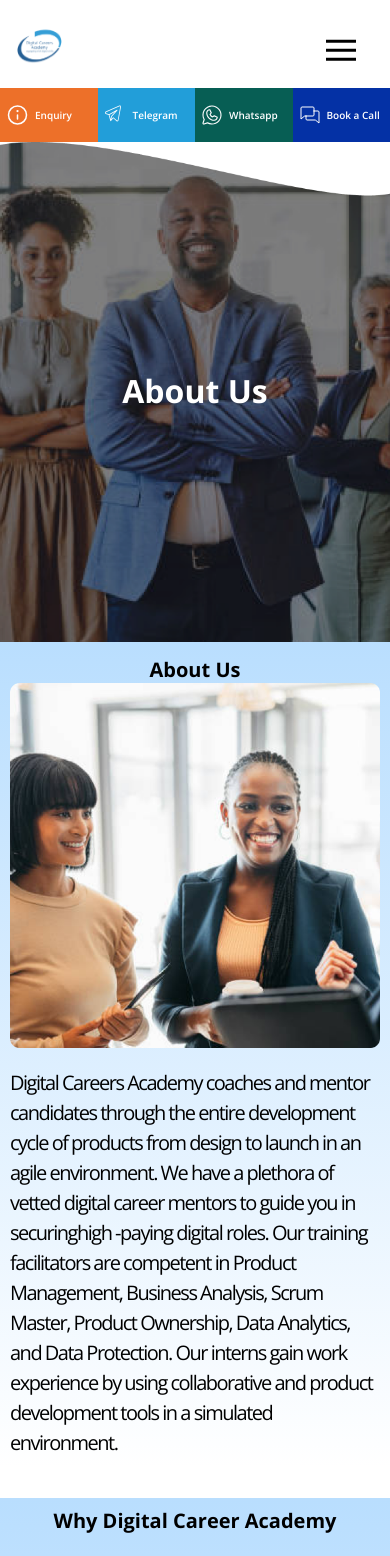
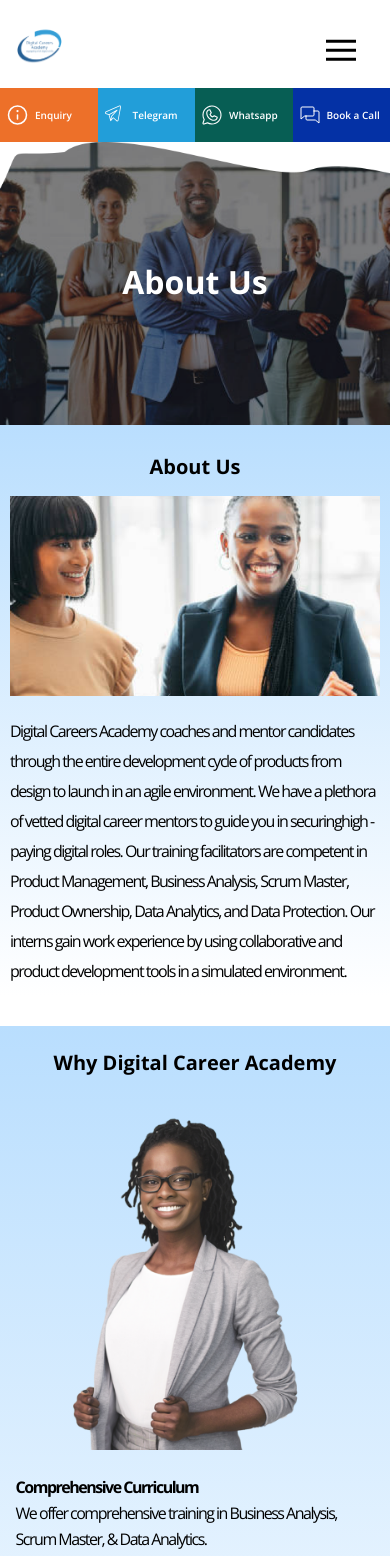
Before and after one commit to Akinyemi04/digital, a React (Create React App) app: page /about in a window 390 px wide. Shown: the top 1556 px of the page. Built offline with nearby package versions, Linux system fonts and the light colour scheme; a web font is replaced by a local one.

Commit message:
fixing some issues in faq and about us page

```diff
--- a/src/Components/About.css
+++ b/src/Components/About.css
@@ -444,3 +444,33 @@
         padding-top: 20px;
     }
  }
+
+ @media screen and (max-width:500px) {
+    .about-container img{
+        height: 283px;
+    }
+    .about-us-col-1 img{
+        height: 200px;
+        margin-top: 16px;
+    }
+    .about-us-col-2 p{
+        font-size: 16px;
+    }
+    .mobile-h2{
+        padding-top: 24px;
+    }
+    .why-us img{
+        height: 350px;
+    }
+    .flex-items-2{
+        margin: 30px 4vw 65px;
+    }
+    .team p{
+        font-size: 14px;
+        font-weight:600;
+        margin-top:20px;
+    }
+    .titles h3{
+        margin-top: 16px;
+    }
+ }
--- a/src/Components/About.js
+++ b/src/Components/About.js
@@ -5,33 +5,45 @@
 import whyImg from "./images/img3.png";
 import team1Img from "./images/img6.png";
 import team2Img from "./images/img7.png";
+import ScrollToTop from "./ScrollToTop";
+import { useDispatch } from "react-redux";
+import { useEffect } from "react";
+
 const About = () => {
+  const dispatch = useDispatch();
+  useEffect(() => {
+    window.history.scrollRestoration = "manual";
+    window.removeEventListener("scroll", ScrollCheck);
+  }, [dispatch]);
+
+  function ScrollCheck() {}
   return (
     <div>
+      <ScrollToTop />
       <div className="about-container">
         <img alt="HeroImg" src={bg} />
         <h1>About Us</h1>
       </div>
       <div class="about-us">
         <div class="about-us-flex">
-        <h1 className="mobile-h2">About Us</h1>
+          <h1 className="mobile-h2">About Us</h1>
           <div class=" about-us-col-1">
             <img class="img-fluid" src={abtImg} alt="" />
           </div>
-          <div
-            class=" about-us-col-2"
-          >
+          <div class=" about-us-col-2">
             <h2>About Us</h2>
             <p>
-              Digital Careers Academy coaches and mentor candidates<br /> through the
-              entire development cycle of products from design <br /> to launch in an
-              agile environment. We have a plethora of<br /> vetted digital career
-              mentors to guide you in securinghigh <br /> -paying digital roles. <br /> Our
-              training facilitators are competent in Product <br /> Management,
-              Business Analysis, Scrum Master, Product<br /> Ownership, Data
-              Analytics, and Data Protection. Our interns gain <br /> work experience
-              by using collaborative and product development tools in a
-              simulated environment.
+              Digital Careers Academy coaches and mentor candidates
+              <br /> through the entire development cycle of products from
+              design <br /> to launch in an agile environment. We have a
+              plethora of
+              <br /> vetted digital career mentors to guide you in securinghigh{" "}
+              <br /> -paying digital roles. <br /> Our training facilitators are
+              competent in Product <br /> Management, Business Analysis, Scrum
+              Master, Product
+              <br /> Ownership, Data Analytics, and Data Protection. Our interns
+              gain <br /> work experience by using collaborative and product
+              development tools in a simulated environment.
             </p>
           </div>
         </div>
@@ -43,31 +55,25 @@
             <h2 className="desk-h2">Why Digital Career Academy</h2>
             <p>
               <b>Comprehensive Curriculum</b> <br />
-               We offer comprehensive training in
-              Business Analysis, Scrum Master, & Data Analytics. <br />
+              We offer comprehensive training in Business Analysis, Scrum
+              Master, & Data Analytics. <br />
               <b>Practical Hands-on Experience</b>. <br />
-               Our interns gain work experience by using
-              collaborative and product development tools in an interactive simulated environment. <br />
-
+              Our interns gain work experience by using collaborative and
+              product development tools in an interactive simulated environment.{" "}
+              <br />
               <b>Flexibility and Accessibility</b> <br />
-              Learning
-              management system that allows candidates access all training
-              sessions at all times. Coaches are readily available to support.
-              Industry Expert Instructors  <br />
-               <b>Our coaches are certified industry</b> <br />
+              Learning management system that allows candidates access all
+              training sessions at all times. Coaches are readily available to
+              support. Industry Expert Instructors <br />
+              <b>Our coaches are certified industry</b> <br />
               experts with years of experience who provide valuable insights and
               guidance. <br />
-              <b>Affordable Fees</b>  <br />
-              Budget friendly fees. We also offer
-              Interest free payment plans.
+              <b>Affordable Fees</b> <br />
+              Budget friendly fees. We also offer Interest free payment plans.
             </p>
           </div>
           <h2 className="mobile-h2">Why Digital Career Academy</h2>
-          <img
-            className="why-us-col-2"
-            src={whyImg}
-            alt=""
-          />
+          <img className="why-us-col-2" src={whyImg} alt="" />
         </div>
       </div>
 
--- a/src/Components/Landing.css
+++ b/src/Components/Landing.css
@@ -306,6 +306,7 @@
 }
 #landing .info div .number {
   text-align: center;
+  margin-top: 20px;
   margin-bottom: 33px;
   color: rgba(0, 0, 0, 0.5);
   font-size: 96px;
@@ -420,7 +421,7 @@
     margin-bottom: 30px;
   }
   #landing .info div .number {
-    font-size: 90px;
+    font-size: 80px;
     margin-top: 7px;
     margin-bottom: 25px;
   }
@@ -567,7 +568,7 @@
   }
   #landing .info div .number {
     font-size: 48px;
-    padding-top: 30px;
+    padding-top: 25px;
     margin-bottom: 9px;
     line-height: 50px;
   }
```
Also changed, not shown: src/Components/FAQ.js (+97 -42 lines), src/Components/Landing.scss (+5 -91 lines), 1 other file (tests, documents, lock files or other folders).
